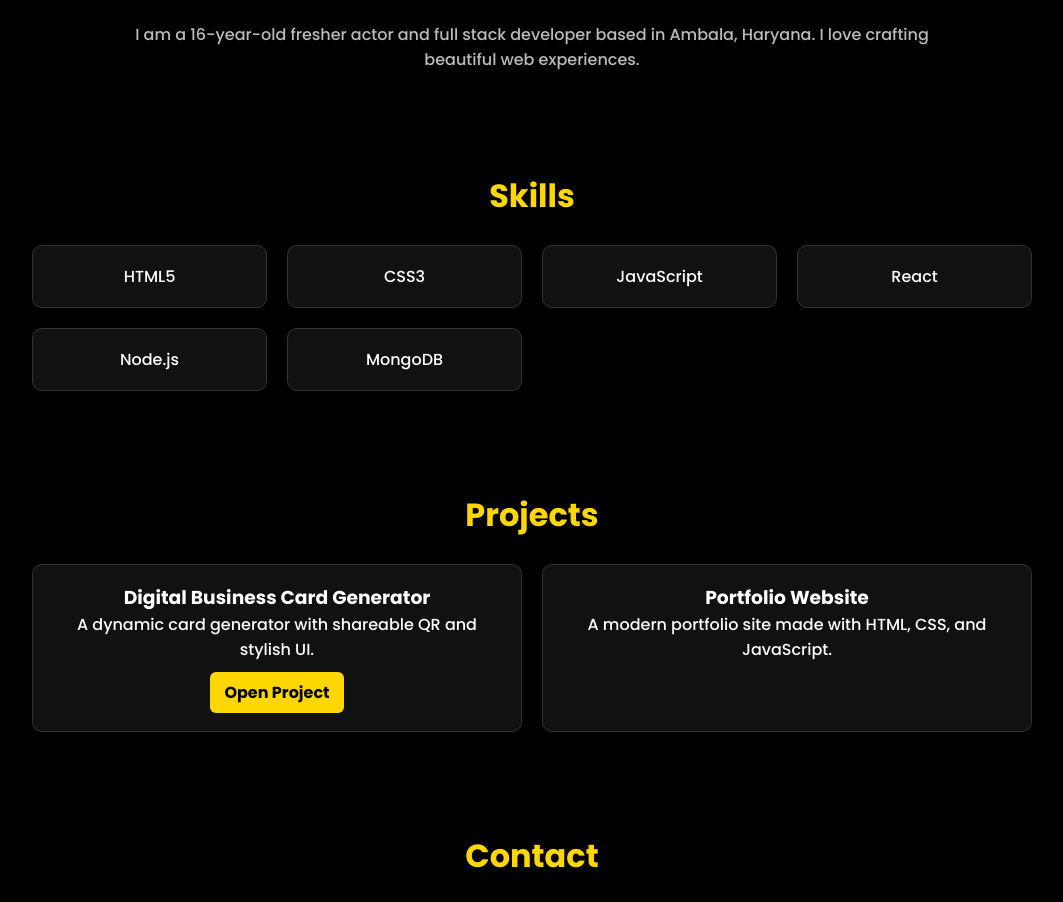
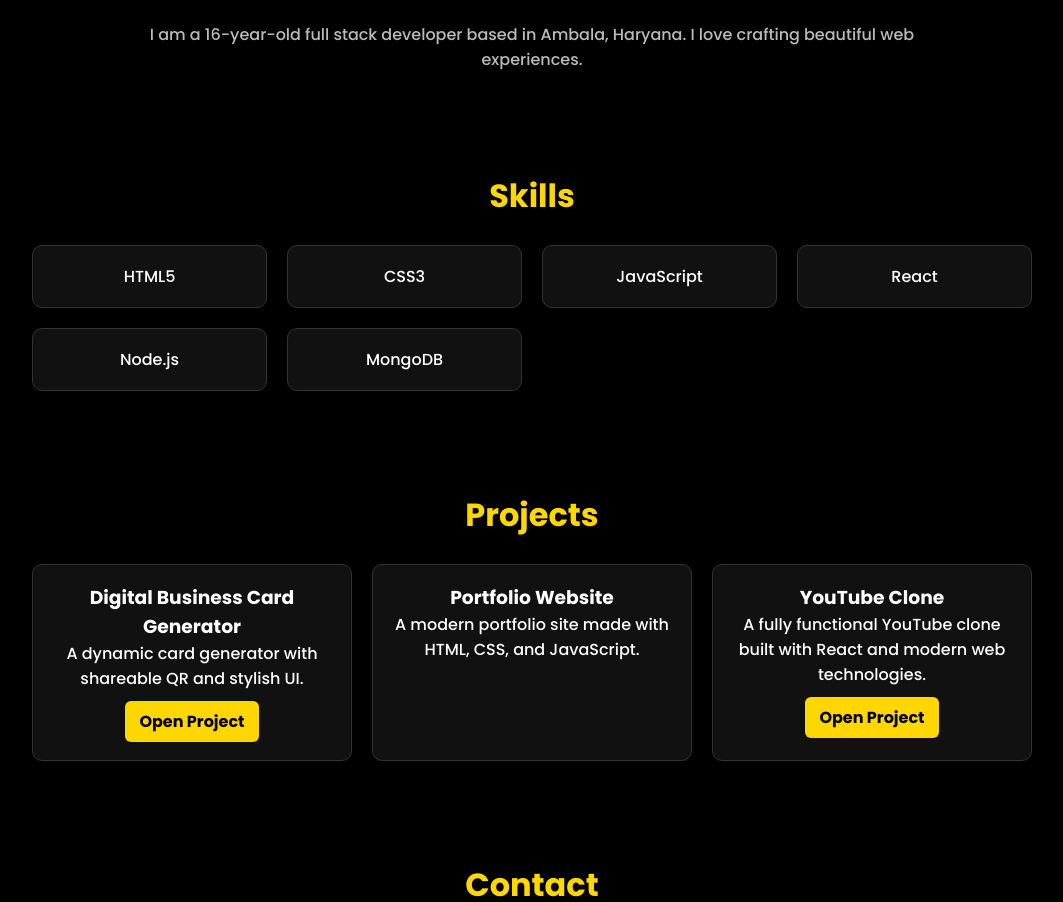
Before and after one commit to Ravishankar-star/Ravishankar-star.github.io, a plain HTML site: page index.html in a window 1280 px wide. Shown: the part 547-1449 px from the top of the page, without its empty margins (108-1171 px from the left). Drawn offline with Linux system fonts and the light colour scheme.

Commit message:
Update index.html

```diff
--- a/index.html
+++ b/index.html
@@ -1,4 +1,3 @@
-
 <!DOCTYPE html>
 <html lang="en">
 <head>
@@ -218,7 +217,7 @@
   <section id="about" class="about">
     <h2 class="section-title">About Me</h2>
     <p>
-      I am a 16-year-old fresher actor and full stack developer based in Ambala, Haryana. I love
+      I am a 16-year-old full stack developer based in Ambala, Haryana. I love
       crafting beautiful web experiences.
     </p>
   </section>
@@ -247,6 +246,11 @@
         <h3>Portfolio Website</h3>
         <p>A modern portfolio site made with HTML, CSS, and JavaScript.</p>
       </div>
+      <div class="project">
+        <h3>YouTube Clone</h3>
+        <p>A fully functional YouTube clone built with React and modern web technologies.</p>
+        <a href="report.html" target="_blank">Open Project</a>
+      </div>
     </div>
   </section>
 
```
